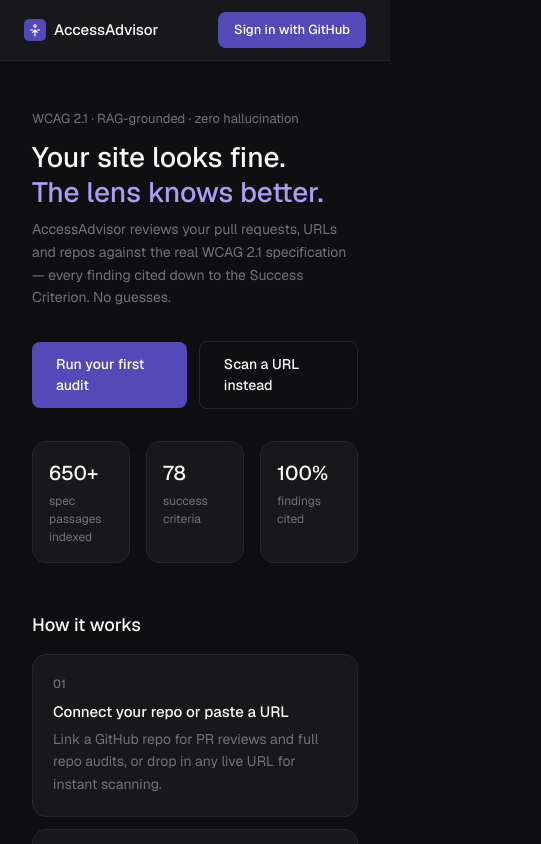
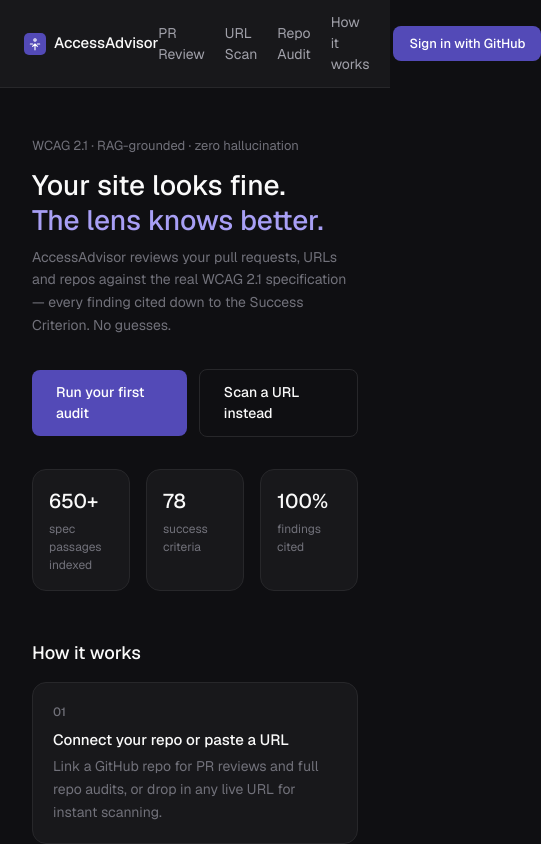
Before and after one commit to AryanSingh103/access-advisor, a Next.js app in the folder frontend/: page / in a window 390 px wide. Shown: the top 844 px of the page, 541 px wide, since content can reach past the window. Built offline with nearby package versions, Linux system fonts and the light colour scheme.

Commit message:
Revert "fix(frontend): hide landing nav links on mobile to stop header overflow"
This reverts commit 83cf4cbe037962f08e5c284fe10c77e06a8e6080.

```diff
--- a/frontend/src/app/page.tsx
+++ b/frontend/src/app/page.tsx
@@ -36,7 +36,7 @@
     <div className="min-h-screen bg-[#0F0F12] flex flex-col">
       <AppHeader>
         <div className="flex items-center gap-6">
-          <nav className="hidden md:flex items-center gap-5" aria-label="Main">
+          <nav className="flex items-center gap-5" aria-label="Main">
             {navLinks.map((link) => (
               <Link
                 key={link.href}
```
